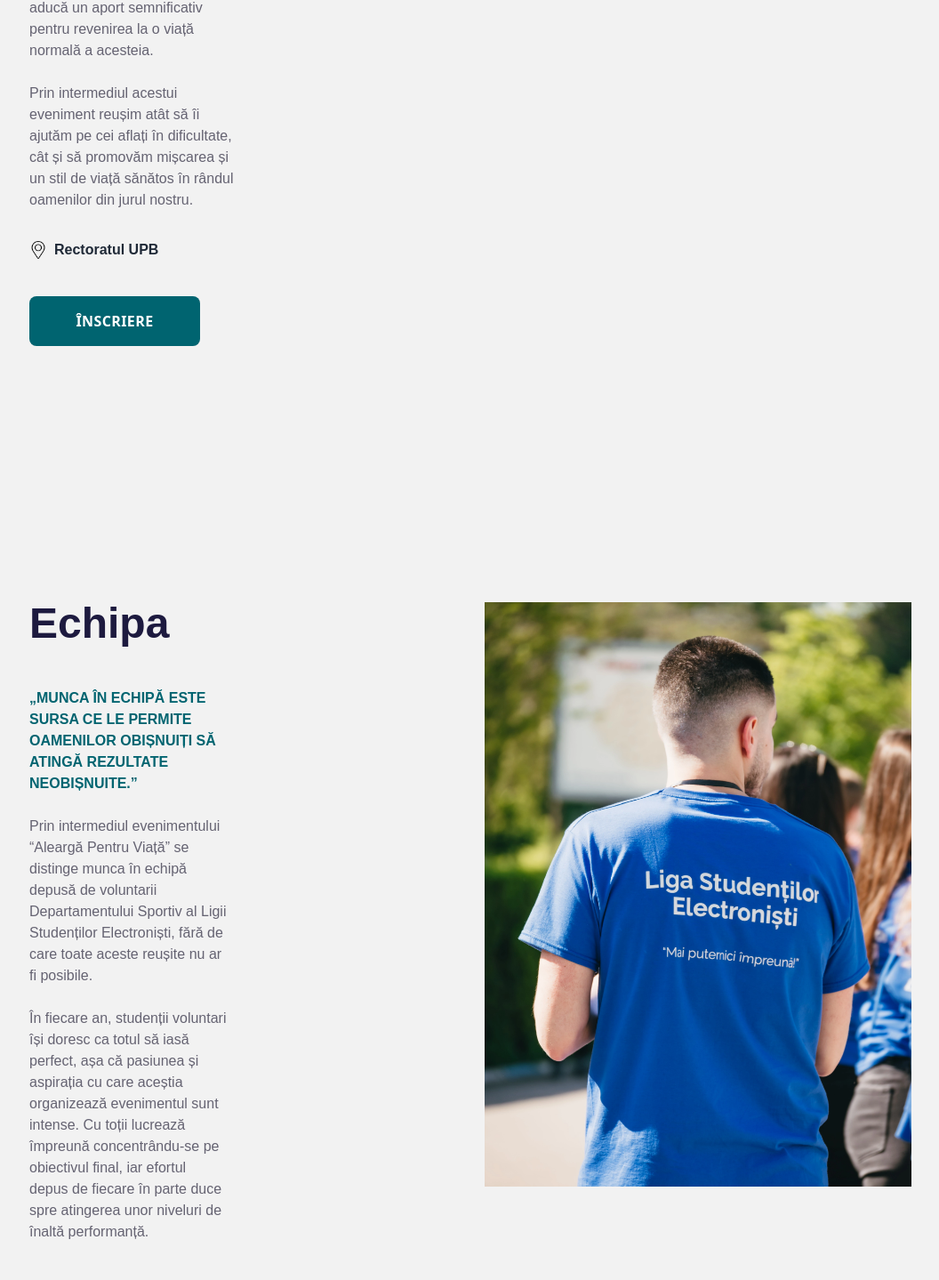
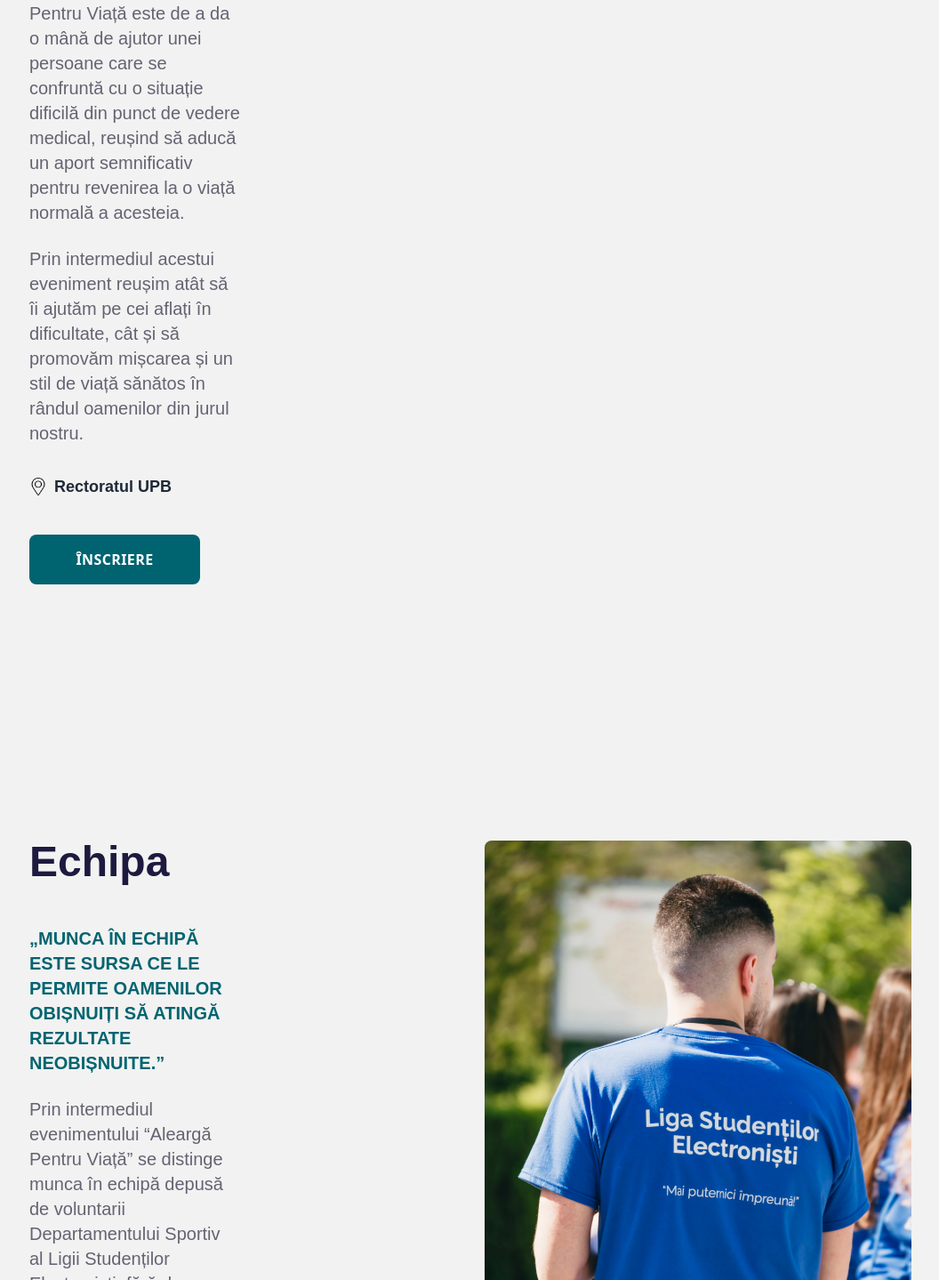
Before and after one commit to ConducereIT/APV, a React (Vite) app in the folder client/: page /about in a window 1280 px wide. Shown: the part 811-2250 px from the top of the page at 89% size, without its empty margins (207-1263 px from the left). Built offline with nearby package versions, Linux system fonts and the light colour scheme.

Commit message:
minor fixes

```diff
--- a/client/src/components/AboutText.component.tsx
+++ b/client/src/components/AboutText.component.tsx
@@ -9,21 +9,21 @@
         <h2 className="md:text-5xl font-barlow-condensed leading-normal font-bold md:mt-40">
           CE ESTE ALEARGĂ PENTRU VIAȚĂ?
         </h2>
-        <p className="text-sm md:text-base font-barlow font-normal leading-normal text-custom-gray mt-8 md:mt-12">
+        <p className="text-sm md:text-xl font-barlow font-normal leading-normal text-custom-gray mt-8 md:mt-12">
           Având o tradiție de peste 14 ani, Aleargă Pentru Viață reprezintă un
           cros caritabil organizat de Liga Studenților Electroniști. Acesta este
           format din mai multe curse împărțite pe categorii de vârstă, la care
           participarea se face pe baza unei donații pentru o cauză umanitară.
         </p>
 
-        <p className="text-sm md:text-base font-barlow font-normal leading-normal text-custom-gray mt-4 md:mt-6">
+        <p className="text-sm md:text-xl font-barlow font-normal leading-normal text-custom-gray mt-4 md:mt-6">
           Astfel, scopul evenimentului Aleargă Pentru Viață este de a da o mână
           de ajutor unei persoane care se confruntă cu o situație dificilă din
           punct de vedere medical, reușind să aducă un aport semnificativ pentru
           revenirea la o viață normală a acesteia.
         </p>
 
-        <p className="text-sm md:text-base font-barlow font-normal leading-normal text-custom-gray mt-4 md:mt-6">
+        <p className="text-sm md:text-xl font-barlow font-normal leading-normal text-custom-gray mt-4 md:mt-6">
           Prin intermediul acestui eveniment reușim atât să îi ajutăm pe cei
           aflați în dificultate, cât și să promovăm mișcarea și un stil de viață
           sănătos în rândul oamenilor din jurul nostru.
@@ -31,7 +31,7 @@
 
         <div className="mt-6 md:mt-8 flex items-center">
           <img src={LocationPin} alt="Location Pin" className="w-4 md:w-5" />
-          <span className="ml-2 text-sm md:text-base font-barlow font-semibold text-gray-800">
+          <span className="ml-2 text-sm md:text-lg font-barlow font-semibold text-gray-800">
             Rectoratul UPB
           </span>
         </div>
@@ -45,7 +45,7 @@
         <img
           src={AboutImage}
           alt="About Image"
-          className="w-auto md:w-10/12 mr-10  my-20 md:mx-72 md:my-40"
+          className="w-auto md:w-10/12 mr-10  my-20 md:mx-72 md:my-40 rounded-lg "
         />
       </div>
     </div>
--- a/client/src/components/Faqs.component.tsx
+++ b/client/src/components/Faqs.component.tsx
@@ -15,7 +15,7 @@
               tabIndex={index}
               key={index}
             >
-              <div className="flex cursor-pointer items-center bg-stone-100 justify-between border-dotted border-opacity-20 border-[1.2px] border-black p-4 duration-500 hover:bg-[#aff1f3]">
+              <div className="flex cursor-pointer items-center justify-between border-dotted border-opacity-20 border-[1.2px] border-black p-4 duration-500 hover:bg-[#aff1f3]">
                 <span className=" text-xl text-gray-600 group-hover:translate-x-2 duration-500 ">
                   {question.question}
                 </span>
--- a/client/src/components/Gallery.component.tsx
+++ b/client/src/components/Gallery.component.tsx
@@ -85,7 +85,9 @@
 
   return (
     <div>
-      <h2 className="text-center md:text-4xl font-barlow font-bold">Galerie foto</h2>
+      <h2 className="text-center text-lg md:text-4xl font-barlow font-bold md:mb-8">
+        Galerie foto
+      </h2>
       <div className="grid grid-cols-1 gap-2 mx-10 sm:grid-cols-2 md:grid-cols-3 sm:mx-8 md:mx-20 my-2.5">
         {poze.map(({ image }, index) => (
           <div key={index} className="flex flex-wrap justify-center">
--- a/client/src/components/Header.component.tsx
+++ b/client/src/components/Header.component.tsx
@@ -107,13 +107,13 @@
               className="scale-110"
               href="https://www.facebook.com/AleargaPentruViata"
             >
-              <FaFacebook className="" />
+              <FaFacebook size={20} />
             </a>
             <a
               className="scale-110"
               href="https://www.instagram.com/aleargapentruviata.lse/"
             >
-              <FaInstagram />
+              <FaInstagram size={20} />
             </a>
             <button className="bg-[#3c216a] hover:bg-[#4C268D] rounded-md translate-x-10 h-[40%] text-white text-base text-bold  w-[20%]">
               DONEAZĂ
@@ -125,7 +125,7 @@
         </div>
       </div>
       <div
-        className={`md:hidden bg-white shadow-lg block min-h-16 w-full fixed top-0 shadow-xl  z-30  ${
+        className={`md:hidden bg-white shadow-lg block min-h-16 w-full fixed top-0   z-30  ${
           isScrolling && !menuBurger
             ? "bg-slate-50 rounded-b-2xl shadow-lg"
             : ""
@@ -142,7 +142,7 @@
             className="scale-110"
             href="https://www.facebook.com/AleargaPentruViata"
           >
-            <FaFacebook className="" />
+            <FaFacebook />
           </a>
           <a
             className="scale-110"
--- a/client/src/components/Team.component.tsx
+++ b/client/src/components/Team.component.tsx
@@ -1,34 +1,45 @@
 import React from "react";
-import TeamImage from '../assets/team.webp';
+import TeamImage from "../assets/team.webp";
 
 export default function Team() {
   return (
-      <div id="team" className="max-w-auto mx-10 mt-32 md:mx-60 md:flex text-custom-blue">
+    <div
+      id="team"
+      className="max-w-auto mx-10 mt-32 md:mx-60 md:flex text-custom-blue"
+    >
       <div>
-
         <h2 className="md:text-5xl font-barlow-condensed leading-normal font-bold md:mt-40">
           Echipa
         </h2>
 
-          <p className="text-sm md:text-base font-barlow font-bold leading-normal text-custom-green mt-8 md:mt-12">
-            „MUNCA ÎN ECHIPĂ ESTE SURSA CE LE PERMITE OAMENILOR OBIȘNUIȚI SĂ ATINGĂ REZULTATE NEOBIȘNUITE.”
+        <p className="text-sm md:text-xl font-barlow font-bold leading-normal text-custom-green mt-8 md:mt-12">
+          „MUNCA ÎN ECHIPĂ ESTE SURSA CE LE PERMITE OAMENILOR OBIȘNUIȚI SĂ
+          ATINGĂ REZULTATE NEOBIȘNUITE.”
         </p>
 
-          <p className='text-sm md:text-base font-barlow font-normal leading-normal text-custom-gray mt-4 md:mt-6'>
-            Prin intermediul evenimentului “Aleargă Pentru Viață” se distinge munca în echipă depusă de voluntarii Departamentului Sportiv al Ligii Studenților Electroniști, fără de care toate aceste reușite nu ar fi posibile.
+        <p className="text-sm md:text-xl font-barlow font-normal leading-normal text-custom-gray mt-4 md:mt-6">
+          Prin intermediul evenimentului “Aleargă Pentru Viață” se distinge
+          munca în echipă depusă de voluntarii Departamentului Sportiv al Ligii
+          Studenților Electroniști, fără de care toate aceste reușite nu ar fi
+          posibile.
         </p>
 
-          <p className='text-sm md:text-base font-barlow font-normal leading-normal text-custom-gray mt-4 md:mt-6'>
-            În fiecare an, studenții voluntari își doresc ca totul să iasă perfect, așa că pasiunea și aspirația cu care aceștia organizează evenimentul sunt intense. Cu toții lucrează împreună concentrându-se pe obiectivul final, iar efortul depus de fiecare în parte duce spre atingerea unor niveluri de înaltă performanță.
+        <p className="text-sm md:text-xl font-barlow font-normal leading-normal text-custom-gray mt-4 md:mt-6">
+          În fiecare an, studenții voluntari își doresc ca totul să iasă
+          perfect, așa că pasiunea și aspirația cu care aceștia organizează
+          evenimentul sunt intense. Cu toții lucrează împreună concentrându-se
+          pe obiectivul final, iar efortul depus de fiecare în parte duce spre
+          atingerea unor niveluri de înaltă performanță.
         </p>
-
       </div>
 
       <div>
-          <img src={TeamImage} alt="Team Image" className="w-auto md:w-10/12 mr-10  my-20 md:mx-72 md:my-40"/>
+        <img
+          src={TeamImage}
+          alt="Team Image"
+          className="w-auto md:w-10/12 mr-10  my-20 md:mx-72 md:my-40 rounded-lg"
+        />
       </div>
-
     </div>
-
   );
 }
--- a/client/src/views/Faq.view.tsx
+++ b/client/src/views/Faq.view.tsx
@@ -5,8 +5,8 @@
   return (
     <>
       <Header />
-      <div className="mt-6 lg:mt-40 bg-slate-100">
-        <Faqs/>
+      <div className="mt-6 lg:mt-40 ">
+        <Faqs />
       </div>
     </>
   );
```
Lines whose indentation alone changed are shown as unchanged.
